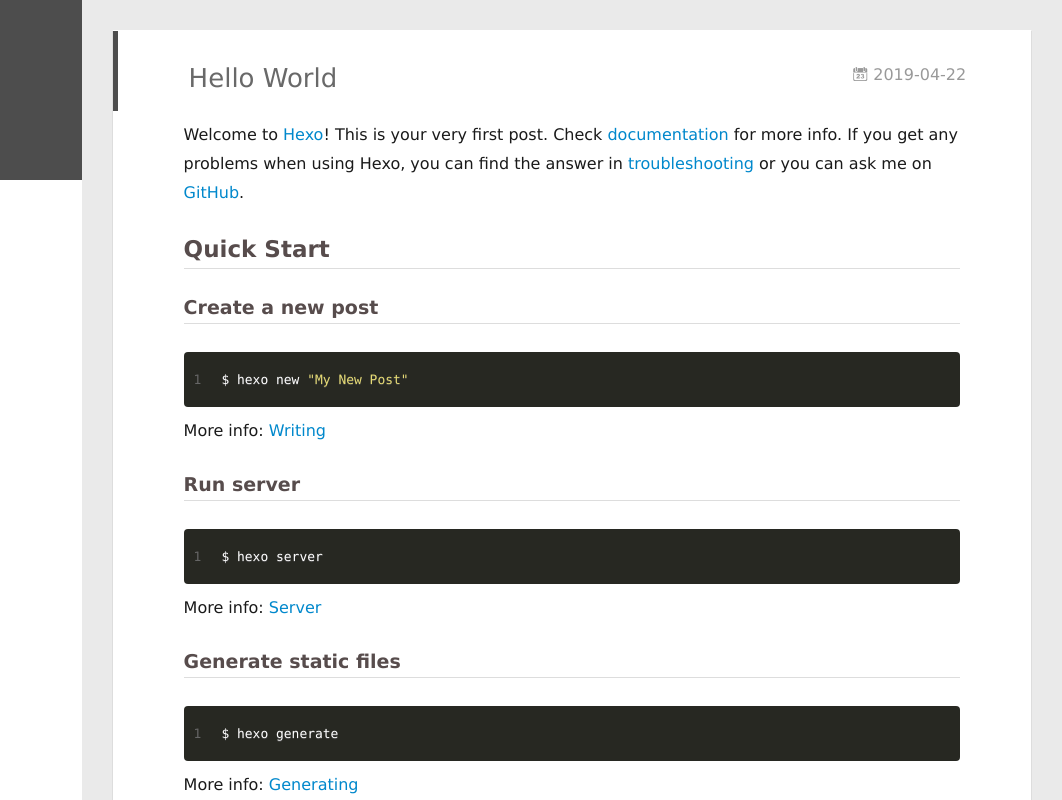
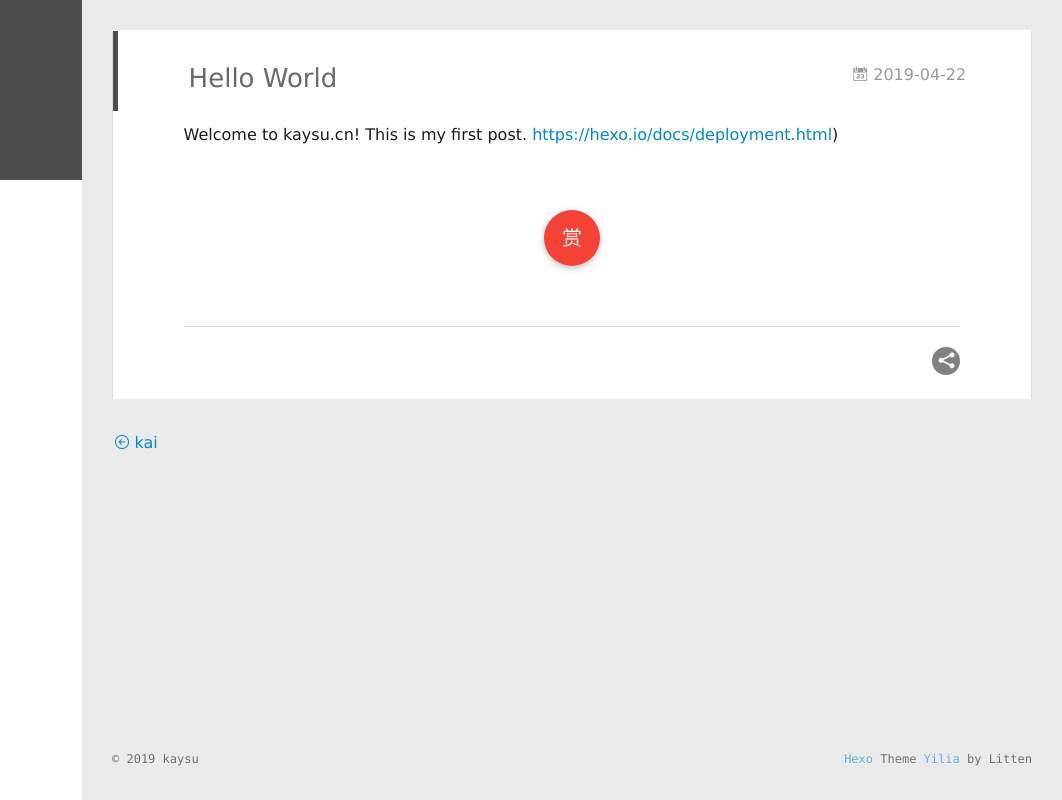
Before and after one commit to kaikaiS1/kaikaiS1.github.io, a plain HTML site: page 2019/04/22/hello-world/index.html in a window 1280 px wide. Shown: the full height of the page, 218-1280 px from the left. Drawn offline with Linux system fonts and the light colour scheme.

Commit message:
Site updated: 2019-04-24 00:41:32

```diff
--- a/2019/04/22/hello-world/index.html
+++ b/2019/04/22/hello-world/index.html
@@ -8,18 +8,18 @@
   <link rel="dns-prefetch" href="http://kaysu.cn">
   <title>Hello World | 井底</title>
   <meta name="viewport" content="width=device-width, initial-scale=1, maximum-scale=1">
-  <meta name="description" content="Welcome to Hexo! This is your very first post. Check documentation for more info. If you get any problems when using Hexo, you can find the answer in troubleshooting or you can ask me on GitHub. Quick">
+  <meta name="description" content="Welcome to kaysu.cn! This is my first post. https://hexo.io/docs/deployment.html)">
 <meta name="keywords" content="总线，整车架构，编程">
 <meta property="og:type" content="article">
 <meta property="og:title" content="Hello World">
 <meta property="og:url" content="http://kaysu.cn/2019/04/22/hello-world/index.html">
 <meta property="og:site_name" content="井底">
-<meta property="og:description" content="Welcome to Hexo! This is your very first post. Check documentation for more info. If you get any problems when using Hexo, you can find the answer in troubleshooting or you can ask me on GitHub. Quick">
+<meta property="og:description" content="Welcome to kaysu.cn! This is my first post. https://hexo.io/docs/deployment.html)">
 <meta property="og:locale" content="zh-CN">
-<meta property="og:updated_time" content="2019-04-22T12:33:59.773Z">
+<meta property="og:updated_time" content="2019-04-23T16:41:06.135Z">
 <meta name="twitter:card" content="summary">
 <meta name="twitter:title" content="Hello World">
-<meta name="twitter:description" content="Welcome to Hexo! This is your very first post. Check documentation for more info. If you get any problems when using Hexo, you can find the answer in troubleshooting or you can ask me on GitHub. Quick">
+<meta name="twitter:description" content="Welcome to kaysu.cn! This is my first post. https://hexo.io/docs/deployment.html)">
 
     <link rel="alternative" href="/atom.xml" title="井底" type="application/atom+xml">
 
@@ -173,15 +173,7 @@
 
     <div class="article-entry" itemprop="articleBody">
 
-        <p>Welcome to <a href="https://hexo.io/" target="_blank" rel="noopener">Hexo</a>! This is your very first post. Check <a href="https://hexo.io/docs/" target="_blank" rel="noopener">documentation</a> for more info. If you get any problems when using Hexo, you can find the answer in <a href="https://hexo.io/docs/troubleshooting.html" target="_blank" rel="noopener">troubleshooting</a> or you can ask me on <a href="https://github.com/hexojs/hexo/issues" target="_blank" rel="noopener">GitHub</a>.</p>
-<h2 id="Quick-Start"><a href="#Quick-Start" class="headerlink" title="Quick Start"></a>Quick Start</h2><h3 id="Create-a-new-post"><a href="#Create-a-new-post" class="headerlink" title="Create a new post"></a>Create a new post</h3><figure class="highlight bash"><table><tr><td class="gutter"><pre><span class="line">1</span><br></pre></td><td class="code"><pre><span class="line">$ hexo new <span class="string">"My New Post"</span></span><br></pre></td></tr></table></figure>
-<p>More info: <a href="https://hexo.io/docs/writing.html" target="_blank" rel="noopener">Writing</a></p>
-<h3 id="Run-server"><a href="#Run-server" class="headerlink" title="Run server"></a>Run server</h3><figure class="highlight bash"><table><tr><td class="gutter"><pre><span class="line">1</span><br></pre></td><td class="code"><pre><span class="line">$ hexo server</span><br></pre></td></tr></table></figure>
-<p>More info: <a href="https://hexo.io/docs/server.html" target="_blank" rel="noopener">Server</a></p>
-<h3 id="Generate-static-files"><a href="#Generate-static-files" class="headerlink" title="Generate static files"></a>Generate static files</h3><figure class="highlight bash"><table><tr><td class="gutter"><pre><span class="line">1</span><br></pre></td><td class="code"><pre><span class="line">$ hexo generate</span><br></pre></td></tr></table></figure>
-<p>More info: <a href="https://hexo.io/docs/generating.html" target="_blank" rel="noopener">Generating</a></p>
-<h3 id="Deploy-to-remote-sites"><a href="#Deploy-to-remote-sites" class="headerlink" title="Deploy to remote sites"></a>Deploy to remote sites</h3><figure class="highlight bash"><table><tr><td class="gutter"><pre><span class="line">1</span><br></pre></td><td class="code"><pre><span class="line">$ hexo deploy</span><br></pre></td></tr></table></figure>
-<p>More info: <a href="https://hexo.io/docs/deployment.html" target="_blank" rel="noopener">Deployment</a></p>
+        <p>Welcome to kaysu.cn! This is my first post. <a href="https://hexo.io/docs/deployment.html" target="_blank" rel="noopener">https://hexo.io/docs/deployment.html</a>)</p>
 
 
 
```
Also changed, not shown: index.html (+1 -9 lines).
